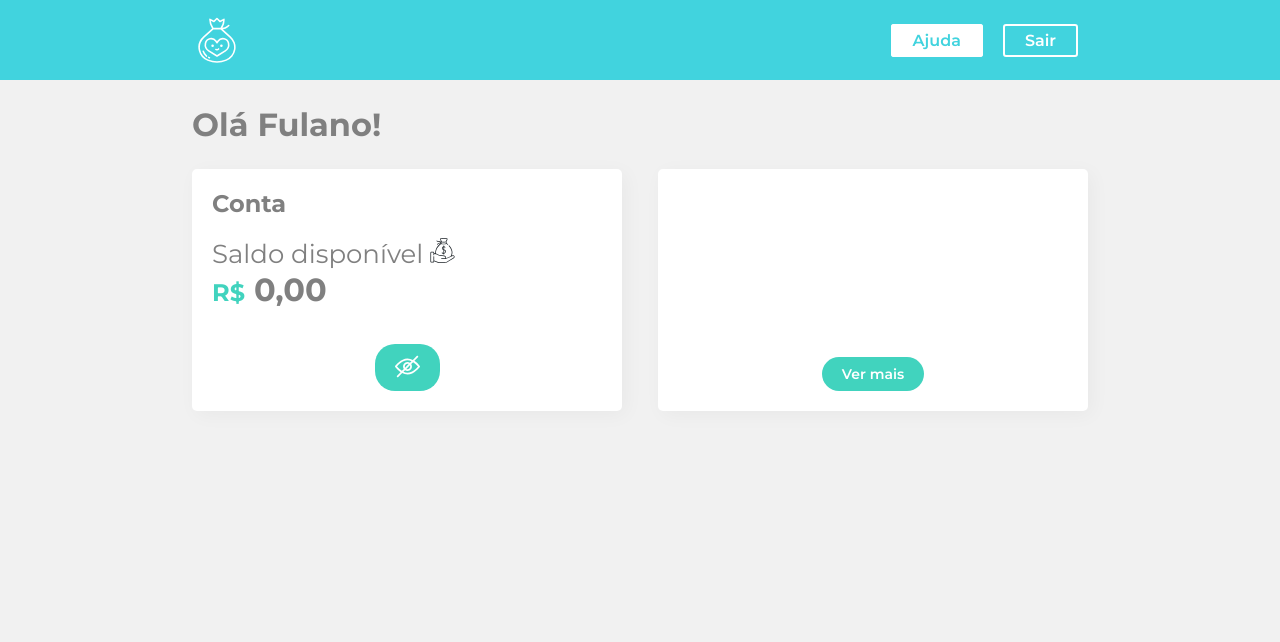
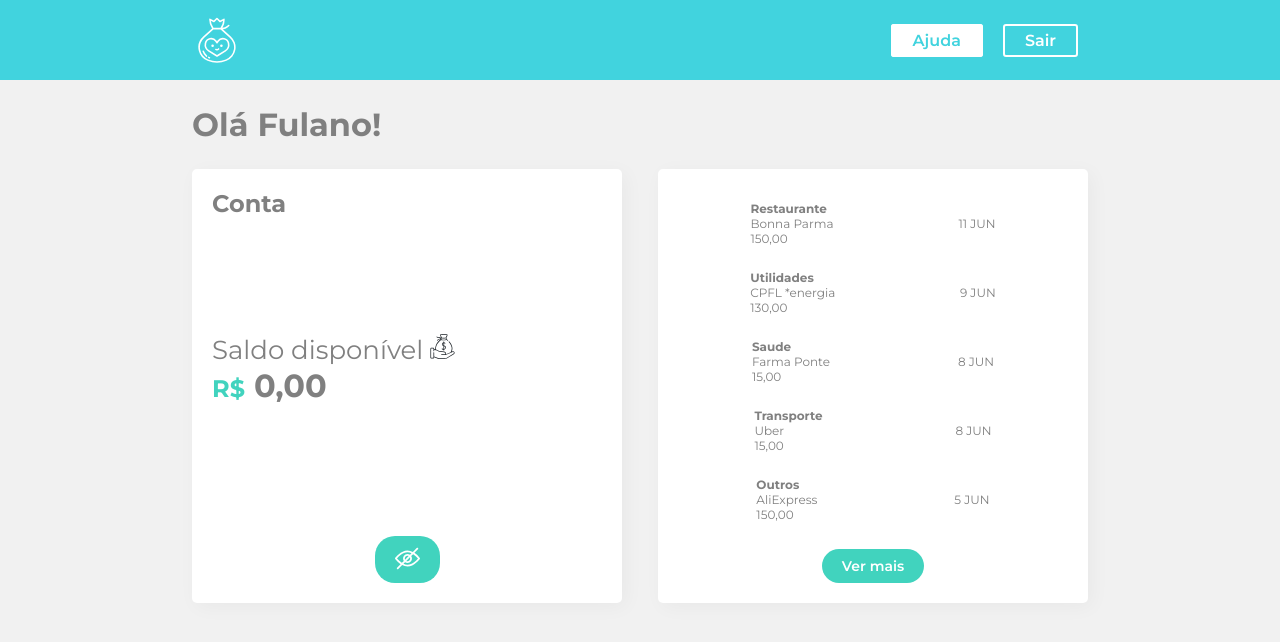
Before and after one commit to pinheiroduda/alura-smart-bank, a React (Create React App) app: page / in a window 1280 px wide. Shown: the top 642 px of the page. Built offline with nearby package versions, Linux system fonts and the light colour scheme.

Commit message:
feat: creates Item component

```diff
--- /dev/null
+++ b/src/Components/Item/index.jsx
@@ -0,0 +1,22 @@
+import React from "react";
+
+import styled from "styled-components";
+
+const Item = styled.div`
+  display: flex;
+  flex-direction: column;
+
+  .text {
+    font-weight: bold;
+  }
+`;
+
+export default ({ type, from, value }) => {
+  return (
+    <Item>
+      <span className="text">{type}</span>
+      <span>{from}</span>
+      <span>{value}</span>
+    </Item>
+  );
+};
--- a/src/Components/Itens/index.jsx
+++ b/src/Components/Itens/index.jsx
@@ -1,8 +1,10 @@
 import React from "react";
+
+import Item from "../Item";
 
 import styled from "styled-components";
 
-export const Items = styled.div`
+const Itens = styled.div`
   box-shadow: 4px 4x 20px 0px rgba(0, 0, 0, 0.1);
   border-radius: 10px;
   margin: 2px 0;
@@ -13,6 +15,11 @@ export const Items = styled.div`
   font-size: 12px;
 `;
 
-export default () => {
-  return <Items></Items>;
+export default (props) => {
+  return (
+    <Itens>
+      <Item {...props} />
+      <span>{props.date}</span>
+    </Itens>
+  );
 };
```
